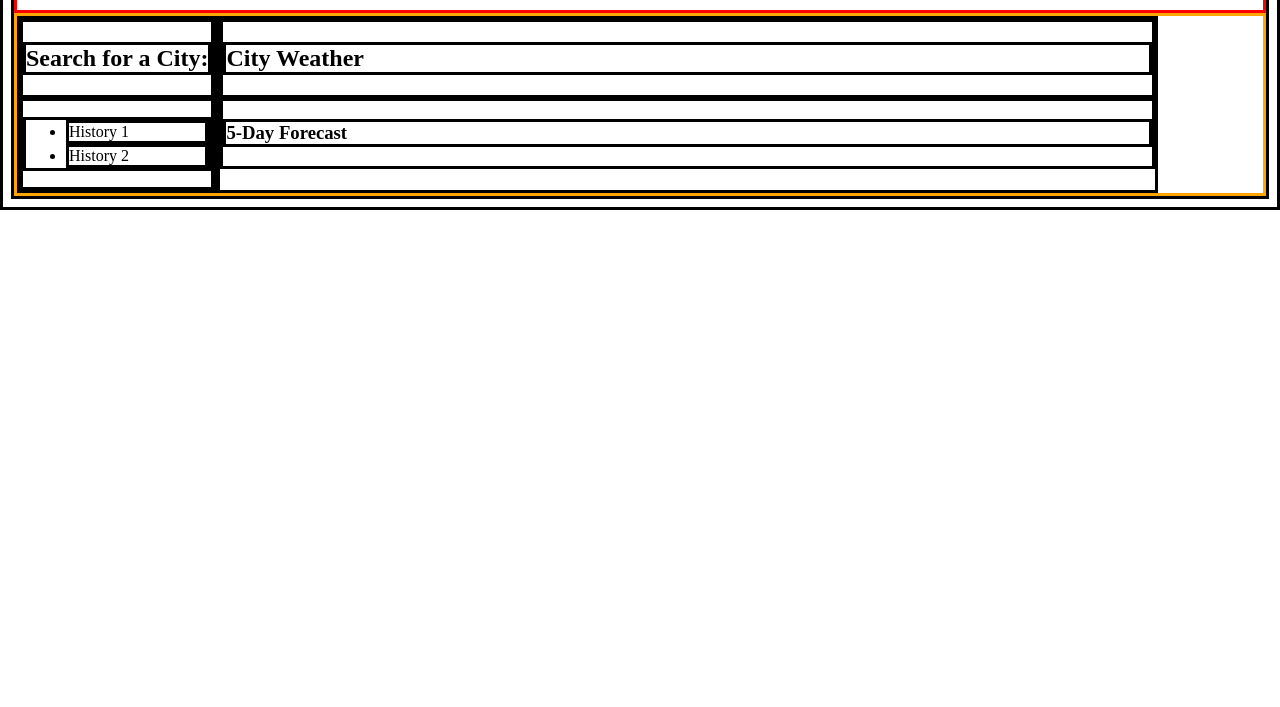
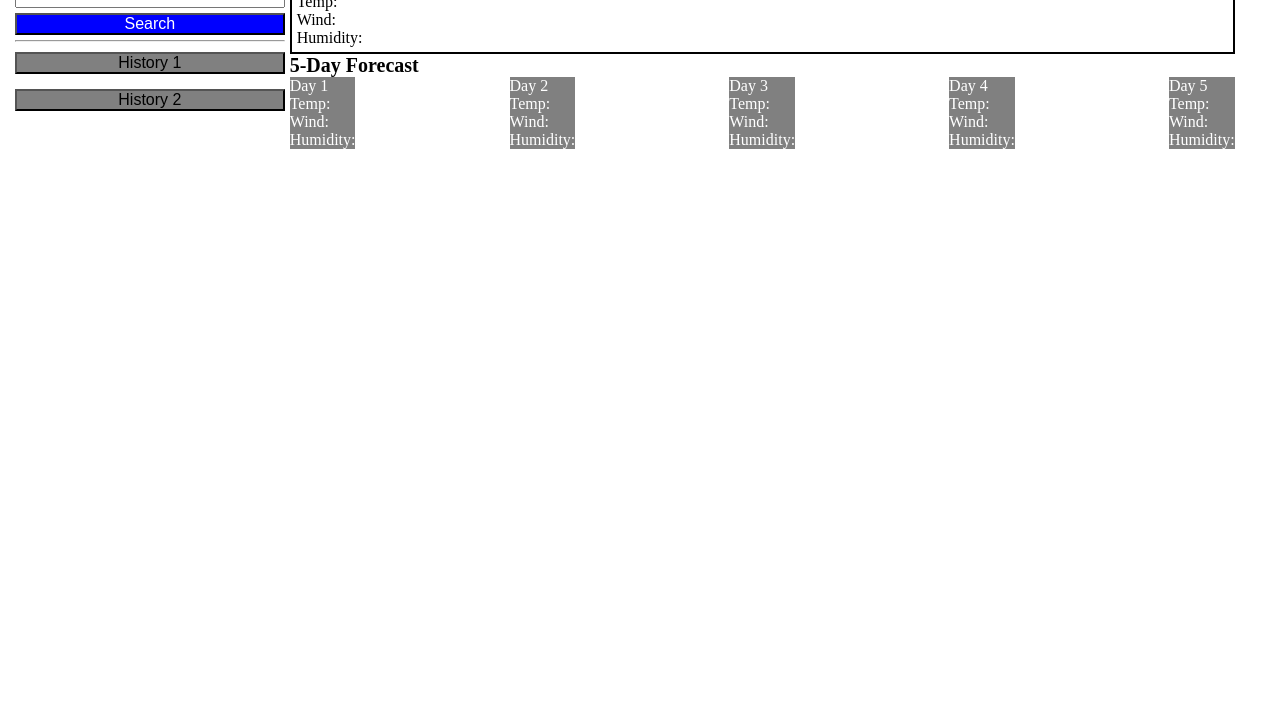
Before and after one commit to CodeByDex/BC-M6-Challenge, a plain HTML site: page docs/index.html in a window 1280 px wide. Shown: the part 93-800 px from the top of the page. Drawn offline with Linux system fonts and the light colour scheme.

Commit message:
added coloring and some more detailed styling

```diff
--- /dev/null
+++ b/docs/assets/css/color.css
@@ -0,0 +1,18 @@
+header {
+    background-image: linear-gradient(to right, blue, purple);
+    color: white;
+}
+
+ul button {
+    background-color: grey;
+}
+
+#City-Search {
+    background-color: blue;
+    color: white;
+}
+
+#Short-Term-Forecast div {
+    background-color: grey;
+    color: white;
+}
--- a/docs/assets/css/layout.css
+++ b/docs/assets/css/layout.css
@@ -1,11 +1,47 @@
+aside {
+    padding: 0 5px;
+}
+
+button {
+    margin: 5px 0;
+    width: 100%;
+}
+
 header {
     text-align: center;
 }
 
+input {
+    width: 100%;
+}
+
 main {
     display: flex;
+    margin: 5px;
+    padding: 5px;
 }
 
 section {
     width: 75%
 }
+
+ul {
+    list-style: none;
+    padding: 0;
+    text-align: center;
+}
+
+ul li {
+    margin: 5px 0;
+}
+
+#Day-Forecast {
+    border-width: 2px;
+    border-style: solid;
+    padding: 5px;
+}
+
+#Short-Term-Forecast {
+    display: flex;
+    justify-content: space-between;
+}
--- /dev/null
+++ b/docs/assets/css/reset.css
@@ -0,0 +1,14 @@
+* {
+    margin: 0 0;
+    padding: 0 0;
+    margin-block: 0;
+    margin-inline: 0;
+    font-weight: normal;
+    font-size: 1rem;
+    box-sizing: border-box;
+}
+
+ul,
+ol {
+    list-style-position: inside;
+}
--- /dev/null
+++ b/docs/assets/css/text.css
@@ -0,0 +1,13 @@
+h1 {
+    font-size: 2rem;
+}
+
+h2 {
+    font-size: 1.75rem;
+    font-weight: bold;
+}
+
+h3 {
+    font-size: 1.25rem;
+    font-weight: bold;
+}
--- a/docs/index.html
+++ b/docs/index.html
@@ -12,8 +12,11 @@
         <meta name="og:url" content="https://code.bydex.co/BC-M6-Challenge/">
         <meta name="viewport" content="width=device-width,initial-scale=1.0">
 
+        <link rel="stylesheet" href="./assets/css/reset.css">
         <link rel="stylesheet" href="./assets/css/layout.css">
-        <link rel="stylesheet" href="../framing.css">
+        <link rel="stylesheet" href="./assets/css/color.css">
+        <link rel="stylesheet" href="./assets/css/text.css">
+        <!-- <link rel="stylesheet" href="../framing.css"> -->
     </head>
     <body>
         <header>
@@ -23,20 +26,63 @@
             <aside>
                 <div>
                     <h2>Search for a City:</h2>
+                    <input type="text">
+                    <button id="City-Search">Search</button>
                 </div>
+                <hr>
                 <div>
                     <ul>
-                        <li>History 1</li>
-                        <li>History 2</li>
+                        <li><button>History 1</button></li>
+                        <li><button>History 2</button></li>
                     </ul>
                 </div>
             </aside>
             <section>
-                <div>
-                    <h2>City Weather</h2>
+                <div id="Day-Forecast">
+                    <h2>City (Date)<i></i></h2>
+                    <p>Temp: <span></span></p>
+                    <p>Wind: <span></span></p>
+                    <p>Humidity: <span></span></p>
                 </div>
                 <div>
                     <h3>5-Day Forecast</h3>
+                    <div id="Short-Term-Forecast">
+                        <div>
+                            <h4>Day 1</h4>
+                            <i></i>
+                            <p>Temp: <span></span></p>
+                            <p>Wind: <span></span></p>
+                            <p>Humidity: <span></span></p>
+                        </div>
+                        <div>
+                            <h4>Day 2</h4>
+                            <i></i>
+                            <p>Temp: <span></span></p>
+                            <p>Wind: <span></span></p>
+                            <p>Humidity: <span></span></p>
+                        </div>
+                        <div>
+                            <h4>Day 3</h4>
+                            <i></i>
+                            <p>Temp: <span></span></p>
+                            <p>Wind: <span></span></p>
+                            <p>Humidity: <span></span></p>
+                        </div>
+                        <div>
+                            <h4>Day 4</h4>
+                            <i></i>
+                            <p>Temp: <span></span></p>
+                            <p>Wind: <span></span></p>
+                            <p>Humidity: <span></span></p>
+                        </div>
+                        <div>
+                            <h4>Day 5</h4>
+                            <i></i>
+                            <p>Temp: <span></span></p>
+                            <p>Wind: <span></span></p>
+                            <p>Humidity: <span></span></p>
+                        </div>
+                    </div>
                 </div>
             </section>
         </main>
```
